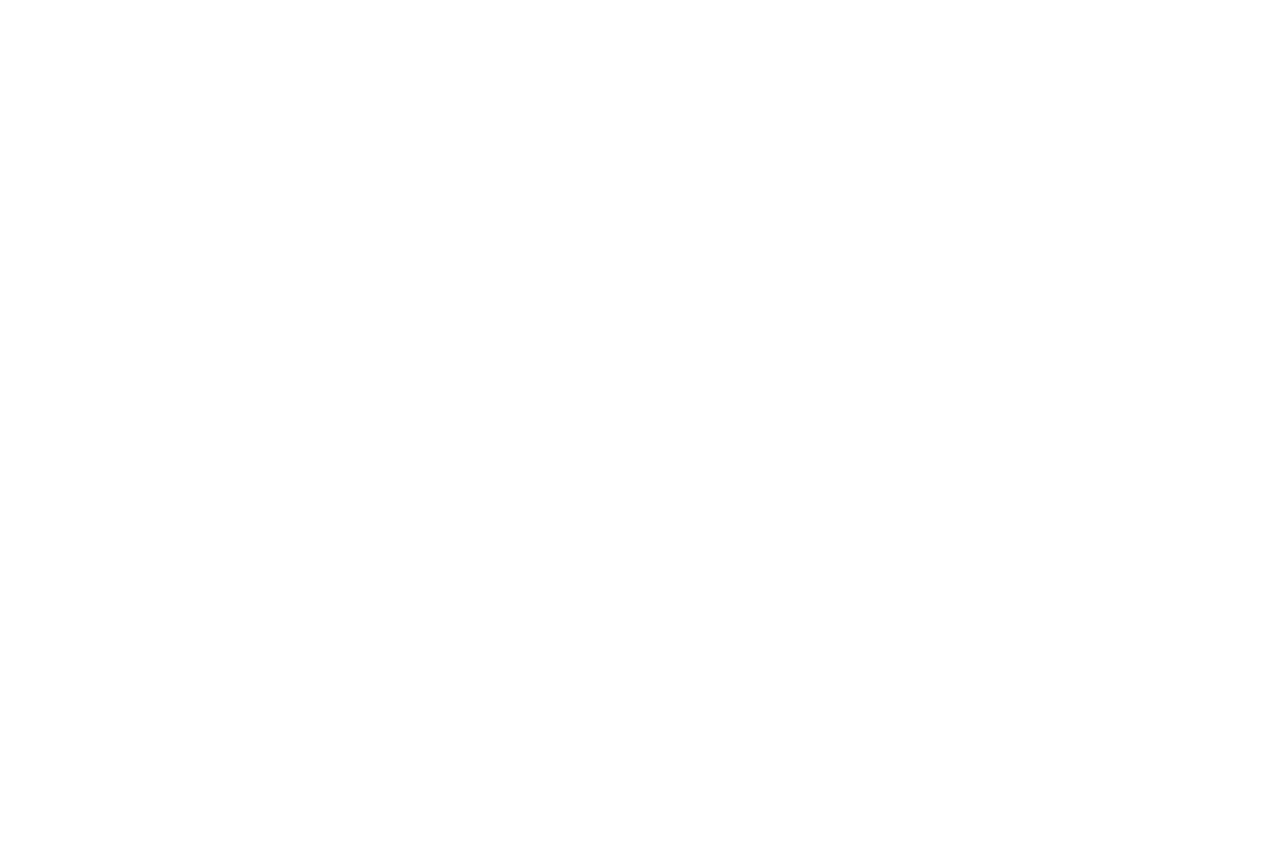
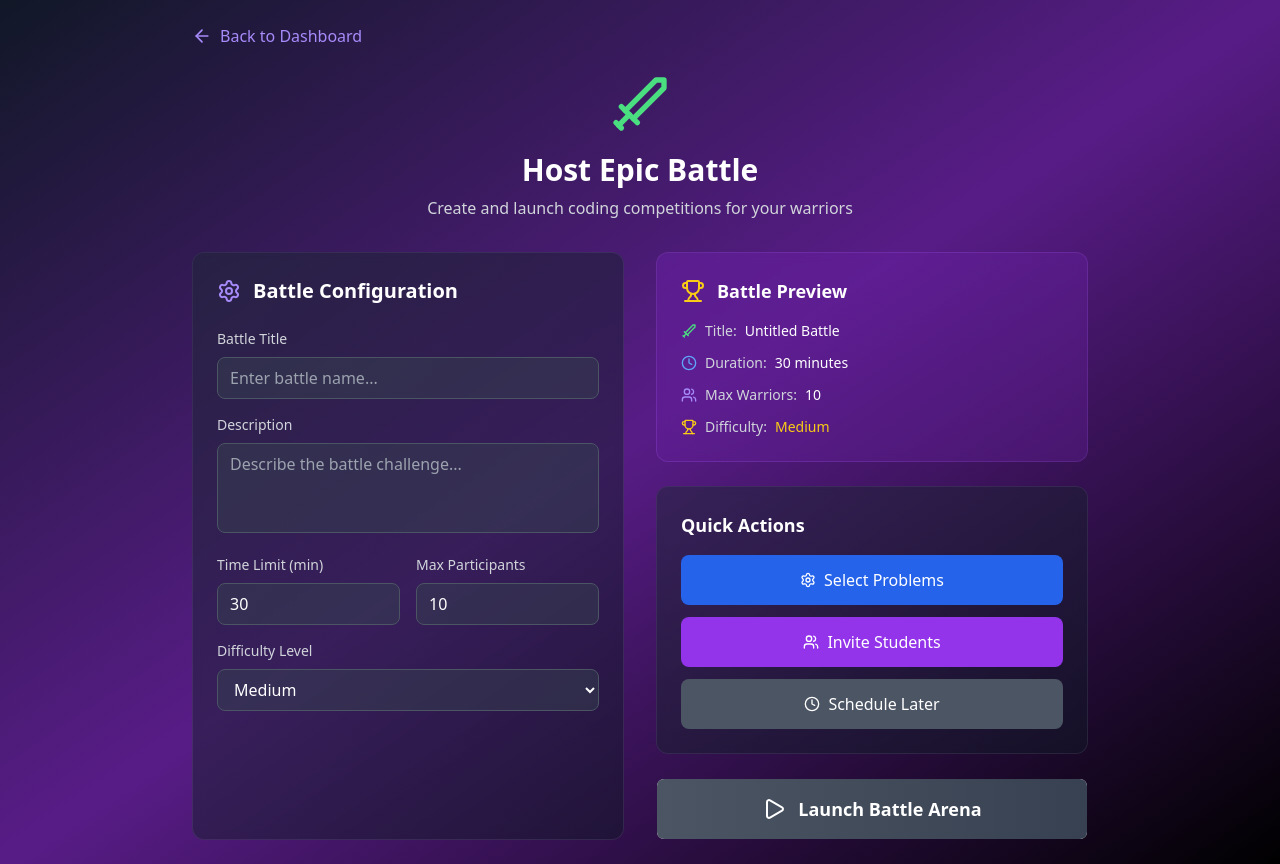
Before and after one commit to OshanDAS/algorthm-battle-arena, a React (Vite) app in the folder AlgorithmBattleArenaFrontend/: page /host-battle in a window 1280 px wide. Before the commit this address had no page. Before the commit the page ends 800 px from the top, so only its background shows below. Built offline with nearby package versions, Linux system fonts and the light colour scheme.

Commit message:
Implemented Host Battle Page

```diff
--- a/AlgorithmBattleArenaFrontend/src/App.jsx
+++ b/AlgorithmBattleArenaFrontend/src/App.jsx
@@ -10,6 +10,7 @@ import TeacherDashboard from './pages/TeacherDashboard';
 import TeacherChatPage from './pages/TeacherChatPage';
 import AdminDashboard from './pages/AdminDashboard';
 import ManageStudentsPage from './pages/ManageStudentsPage';
+import HostBattlePage from './pages/HostBattlePage';
 import LobbyPage from './pages/LobbyPage';
 import LobbyInstancePage from './pages/LobbyInstancePage';
 import MatchPage from './pages/MatchPage';
@@ -28,6 +29,7 @@ function App() {
           <Route path="/teacher-chat" element={<TeacherChatPage />} />
           <Route path="/admin" element={<AdminDashboard />} />
           <Route path="/manage-students" element={<ManageStudentsPage />} />
+          <Route path="/host-battle" element={<HostBattlePage />} />
           <Route path="/lobby" element={<LobbyPage />} />
           <Route path="/lobby/:lobbyId" element={<LobbyInstancePage />} />
           <Route path="/match/:matchId" element={<MatchPage />} />
--- /dev/null
+++ b/AlgorithmBattleArenaFrontend/src/pages/HostBattlePage.jsx
@@ -0,0 +1,189 @@
+import React, { useState } from 'react';
+import { ArrowLeft, Sword, Users, Clock, Trophy, Settings, Play } from 'lucide-react';
+import { Link } from 'react-router-dom';
+
+export default function HostBattlePage() {
+  const [battleConfig, setBattleConfig] = useState({
+    title: '',
+    description: '',
+    timeLimit: 30,
+    maxParticipants: 10,
+    difficulty: 'medium',
+    problemType: 'algorithm'
+  });
+
+  const handleInputChange = (field, value) => {
+    setBattleConfig(prev => ({ ...prev, [field]: value }));
+  };
+
+  const handleStartBattle = () => {
+    // Mockup functionality - would integrate with backend
+    alert('Battle would be created and started! (Mockup)');
+  };
+
+  return (
+    <div className="min-h-screen bg-gradient-to-br from-gray-900 via-purple-900 to-black text-white p-6">
+      <div className="max-w-4xl mx-auto">
+        <Link to="/teacher" className="flex items-center gap-2 text-purple-400 hover:text-purple-300 mb-6">
+          <ArrowLeft className="w-5 h-5" />
+          Back to Dashboard
+        </Link>
+
+        <div className="text-center mb-8">
+          <Sword className="w-16 h-16 text-green-400 mx-auto mb-4" />
+          <h1 className="text-3xl font-bold mb-2">Host Epic Battle</h1>
+          <p className="text-gray-300">Create and launch coding competitions for your warriors</p>
+        </div>
+
+        <div className="grid md:grid-cols-2 gap-8">
+          {/* Battle Configuration */}
+          <div className="bg-gradient-to-br from-gray-800/50 to-gray-900/50 backdrop-blur-sm border border-gray-700/50 rounded-xl p-6">
+            <div className="flex items-center gap-3 mb-6">
+              <Settings className="w-6 h-6 text-purple-400" />
+              <h2 className="text-xl font-bold">Battle Configuration</h2>
+            </div>
+
+            <div className="space-y-4">
+              <div>
+                <label className="block text-sm font-medium text-gray-300 mb-2">Battle Title</label>
+                <input
+                  type="text"
+                  value={battleConfig.title}
+                  onChange={(e) => handleInputChange('title', e.target.value)}
+                  placeholder="Enter battle name..."
+                  className="w-full px-3 py-2 bg-gray-700/50 border border-gray-600 rounded-lg text-white placeholder-gray-400 focus:border-purple-500 focus:outline-none"
+                />
+              </div>
+
+              <div>
+                <label className="block text-sm font-medium text-gray-300 mb-2">Description</label>
+                <textarea
+                  value={battleConfig.description}
+                  onChange={(e) => handleInputChange('description', e.target.value)}
+                  placeholder="Describe the battle challenge..."
+                  rows={3}
+                  className="w-full px-3 py-2 bg-gray-700/50 border border-gray-600 rounded-lg text-white placeholder-gray-400 focus:border-purple-500 focus:outline-none resize-none"
+                />
+              </div>
+
+              <div className="grid grid-cols-2 gap-4">
+                <div>
+                  <label className="block text-sm font-medium text-gray-300 mb-2">Time Limit (min)</label>
+                  <input
+                    type="number"
+                    value={battleConfig.timeLimit}
+                    onChange={(e) => handleInputChange('timeLimit', parseInt(e.target.value))}
+                    min="5"
+                    max="120"
+                    className="w-full px-3 py-2 bg-gray-700/50 border border-gray-600 rounded-lg text-white focus:border-purple-500 focus:outline-none"
+                  />
+                </div>
+
+                <div>
+                  <label className="block text-sm font-medium text-gray-300 mb-2">Max Participants</label>
+                  <input
+                    type="number"
+                    value={battleConfig.maxParticipants}
+                    onChange={(e) => handleInputChange('maxParticipants', parseInt(e.target.value))}
+                    min="2"
+                    max="50"
+                    className="w-full px-3 py-2 bg-gray-700/50 border border-gray-600 rounded-lg text-white focus:border-purple-500 focus:outline-none"
+                  />
+                </div>
+              </div>
+
+              <div>
+                <label className="block text-sm font-medium text-gray-300 mb-2">Difficulty Level</label>
+                <select
+                  value={battleConfig.difficulty}
+                  onChange={(e) => handleInputChange('difficulty', e.target.value)}
+                  className="w-full px-3 py-2 bg-gray-700/50 border border-gray-600 rounded-lg text-white focus:border-purple-500 focus:outline-none"
+                >
+                  <option value="easy">Easy</option>
+                  <option value="medium">Medium</option>
+                  <option value="hard">Hard</option>
+                  <option value="expert">Expert</option>
+                </select>
+              </div>
+            </div>
+          </div>
+
+          {/* Battle Preview & Actions */}
+          <div className="space-y-6">
+            {/* Battle Preview */}
+            <div className="bg-gradient-to-br from-purple-800/50 to-purple-900/50 backdrop-blur-sm border border-purple-500/30 rounded-xl p-6">
+              <div className="flex items-center gap-3 mb-4">
+                <Trophy className="w-6 h-6 text-yellow-400" />
+                <h3 className="text-lg font-bold">Battle Preview</h3>
+              </div>
+
+              <div className="space-y-3">
+                <div className="flex items-center gap-2 text-sm">
+                  <Sword className="w-4 h-4 text-green-400" />
+                  <span className="text-gray-300">Title:</span>
+                  <span className="text-white">{battleConfig.title || 'Untitled Battle'}</span>
+                </div>
+
+                <div className="flex items-center gap-2 text-sm">
+                  <Clock className="w-4 h-4 text-blue-400" />
+                  <span className="text-gray-300">Duration:</span>
+                  <span className="text-white">{battleConfig.timeLimit} minutes</span>
+                </div>
+
+                <div className="flex items-center gap-2 text-sm">
+                  <Users className="w-4 h-4 text-purple-400" />
+                  <span className="text-gray-300">Max Warriors:</span>
+                  <span className="text-white">{battleConfig.maxParticipants}</span>
+                </div>
+
+                <div className="flex items-center gap-2 text-sm">
+                  <Trophy className="w-4 h-4 text-yellow-400" />
+                  <span className="text-gray-300">Difficulty:</span>
+                  <span className={`capitalize font-medium ${
+                    battleConfig.difficulty === 'easy' ? 'text-green-400' :
+                    battleConfig.difficulty === 'medium' ? 'text-yellow-400' :
+                    battleConfig.difficulty === 'hard' ? 'text-orange-400' : 'text-red-400'
+                  }`}>
+                    {battleConfig.difficulty}
+                  </span>
+                </div>
+              </div>
+            </div>
+
+            {/* Quick Actions */}
+            <div className="bg-gradient-to-br from-gray-800/50 to-gray-900/50 backdrop-blur-sm border border-gray-700/50 rounded-xl p-6">
+              <h3 className="text-lg font-bold mb-4">Quick Actions</h3>
+
+              <div className="space-y-3">
+                <button className="w-full py-3 bg-blue-600 hover:bg-blue-700 rounded-lg transition-all flex items-center justify-center gap-2">
+                  <Settings className="w-4 h-4" />
+                  Select Problems
+                </button>
+
+                <button className="w-full py-3 bg-purple-600 hover:bg-purple-700 rounded-lg transition-all flex items-center justify-center gap-2">
+                  <Users className="w-4 h-4" />
+                  Invite Students
+                </button>
+
+                <button className="w-full py-3 bg-gray-600 hover:bg-gray-700 rounded-lg transition-all flex items-center justify-center gap-2">
+                  <Clock className="w-4 h-4" />
+                  Schedule Later
+                </button>
+              </div>
+            </div>
+
+            {/* Start Battle Button */}
+            <button
+              onClick={handleStartBattle}
+              disabled={!battleConfig.title.trim()}
+              className="w-full py-4 bg-gradient-to-r from-green-600 to-green-700 hover:from-green-700 hover:to-green-800 disabled:from-gray-600 disabled:to-gray-700 disabled:cursor-not-allowed rounded-lg transition-all flex items-center justify-center gap-3 text-lg font-bold"
+            >
+              <Play className="w-6 h-6" />
+              Launch Battle Arena
+            </button>
+          </div>
+        </div>
+      </div>
+    </div>
+  );
+}
--- a/AlgorithmBattleArenaFrontend/src/pages/TeacherDashboard.jsx
+++ b/AlgorithmBattleArenaFrontend/src/pages/TeacherDashboard.jsx
@@ -138,14 +138,14 @@ export default function TeacherDashboard() {
                   </div>
                 </Link>
 
-                <div className="bg-gradient-to-br from-gray-800/50 to-gray-900/50 backdrop-blur-sm border border-gray-700/50 rounded-xl p-6 hover:border-green-500/50 transition-all">
+                <Link to="/host-battle" className="bg-gradient-to-br from-gray-800/50 to-gray-900/50 backdrop-blur-sm border border-gray-700/50 rounded-xl p-6 hover:border-green-500/50 transition-all block">
                   <Sword className="w-12 h-12 text-green-400 mb-4" />
                   <h3 className="text-xl font-bold mb-2">Host Battle</h3>
                   <p className="text-gray-300 mb-4">Start epic competitions</p>
-                  <button className="w-full py-2 bg-green-600 rounded-lg hover:bg-green-700 transition-all">
+                  <div className="w-full py-2 bg-green-600 rounded-lg hover:bg-green-700 transition-all text-center">
                     Host
-                  </button>
-                </div>
+                  </div>
+                </Link>
 
                 <Link
                   to="/teacher-chat"
```
Also changed, not shown: 1 other file (tests, documents, lock files or other folders).
